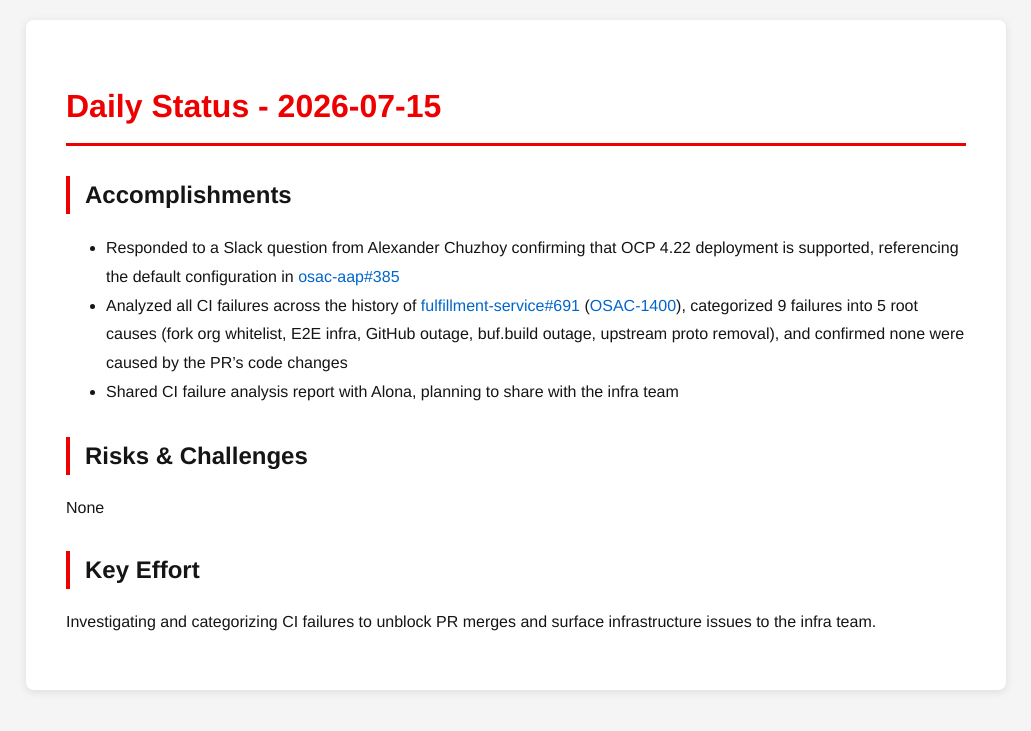
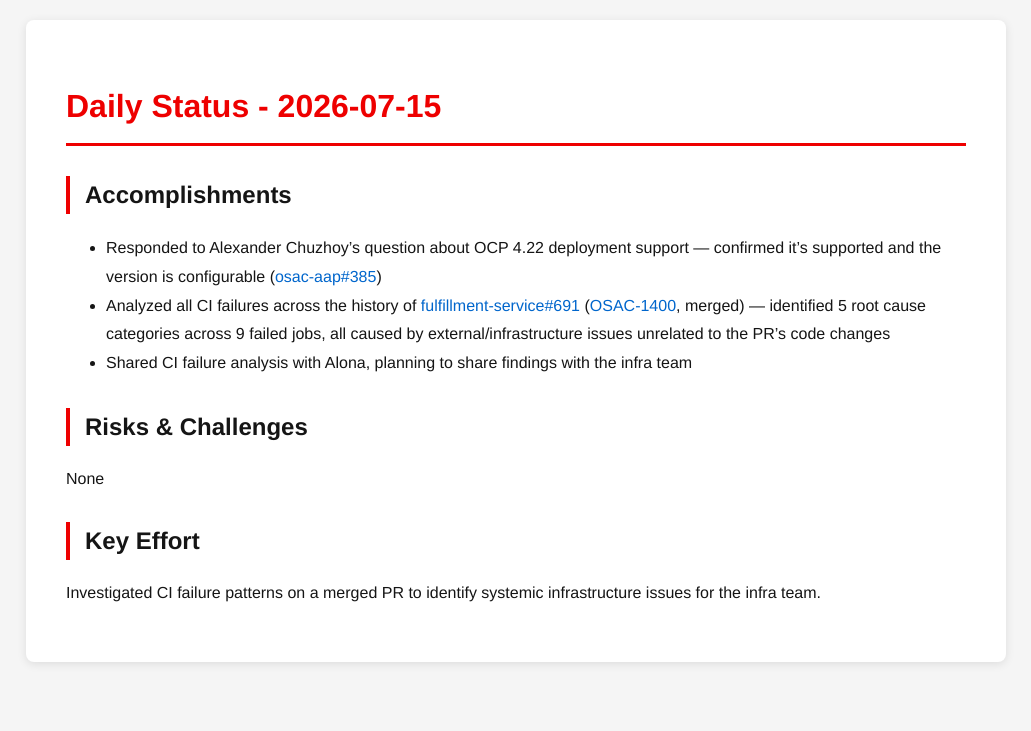
Before and after one commit to tzvatot/daily-status, a Jekyll site: the page built from 2026-07-15.md, in a window 1280 px wide. Shown: the top 731 px of the page, without its empty margins (124-1155 px from the left). Built offline with Jekyll 4.4.1, drawn with Linux system fonts in a browser that asks for light colours.

Commit message:
Daily status update - 2026-07-15

```diff
--- a/2026-07-15.md
+++ b/2026-07-15.md
@@ -7,12 +7,12 @@ date: 2026-07-15
 # Daily Status - 2026-07-15
 
 ## Accomplishments
-- Responded to a Slack question from Alexander Chuzhoy confirming that OCP 4.22 deployment is supported, referencing the default configuration in [osac-aap#385](https://github.com/osac-project/osac-aap/pull/385)
-- Analyzed all CI failures across the history of [fulfillment-service#691](https://github.com/osac-project/fulfillment-service/pull/691) ([OSAC-1400](https://redhat.atlassian.net/browse/OSAC-1400)), categorized 9 failures into 5 root causes (fork org whitelist, E2E infra, GitHub outage, buf.build outage, upstream proto removal), and confirmed none were caused by the PR's code changes
-- Shared CI failure analysis report with Alona, planning to share with the infra team
+- Responded to Alexander Chuzhoy's question about OCP 4.22 deployment support — confirmed it's supported and the version is configurable ([osac-aap#385](https://github.com/osac-project/osac-aap/pull/385))
+- Analyzed all CI failures across the history of [fulfillment-service#691](https://github.com/osac-project/fulfillment-service/pull/691) ([OSAC-1400](https://redhat.atlassian.net/browse/OSAC-1400), merged) — identified 5 root cause categories across 9 failed jobs, all caused by external/infrastructure issues unrelated to the PR's code changes
+- Shared CI failure analysis with Alona, planning to share findings with the infra team
 
 ## Risks & Challenges
 None
 
 ## Key Effort
-Investigating and categorizing CI failures to unblock PR merges and surface infrastructure issues to the infra team.
+Investigated CI failure patterns on a merged PR to identify systemic infrastructure issues for the infra team.
```
